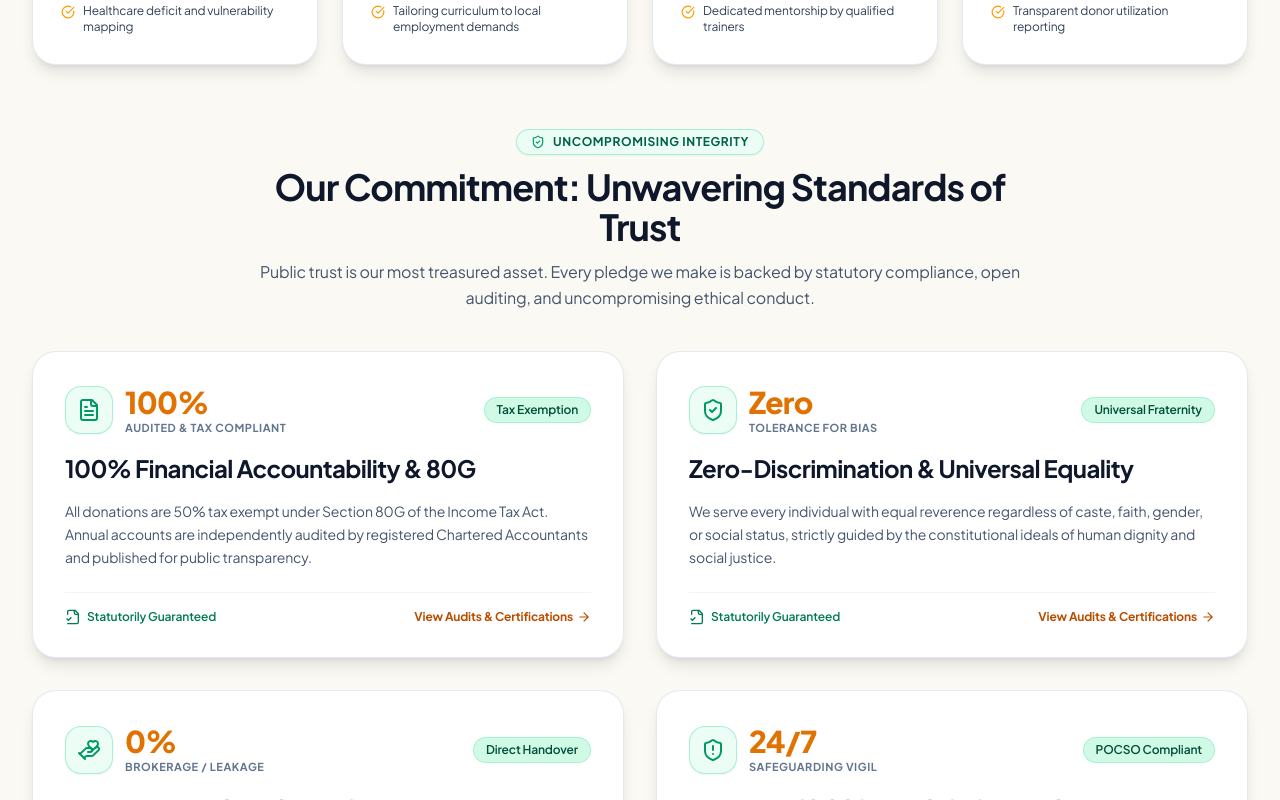
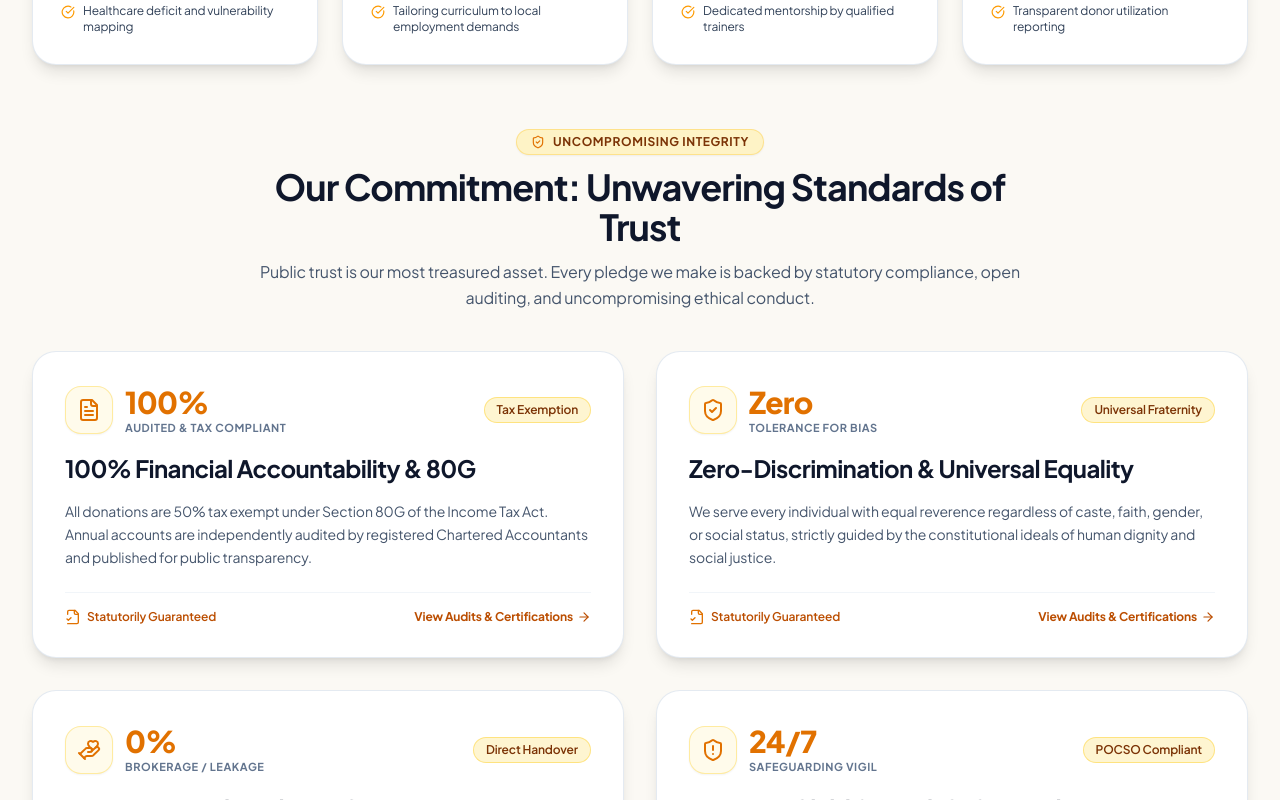
Before and after one commit to ritikmaurya4747/janseva-pratishthan, a Next.js app: page /our-story in a window 1280 px wide. Shown: the part 3760-4560 px from the top of the page. Built offline with nearby package versions, Linux system fonts and the light colour scheme.

Commit message:
color replace

```diff
--- a/src/app/our-story/components/OurCommitmentSection.tsx
+++ b/src/app/our-story/components/OurCommitmentSection.tsx
@@ -8,8 +8,8 @@ export function OurCommitmentSection() {
   return (
     <section className="space-y-10" id="our-commitments">
       <div className="text-center max-w-3xl mx-auto space-y-3">
-        <div className="inline-flex items-center gap-2 px-3.5 py-1 rounded-full dark:bg-emerald-400/10 bg-emerald-50 text-emerald-800 dark:text-emerald-300 border border-emerald-400/30 text-xs font-bold uppercase tracking-wider shadow-xs">
-          <ShieldCheck className="w-3.5 h-3.5 text-emerald-600 dark:text-emerald-400" />
+        <div className="inline-flex items-center gap-2 px-3.5 py-1 rounded-full dark:bg-amber-400/10 bg-amber-100 text-amber-900 dark:text-amber-300 border border-amber-400/30 text-xs font-bold uppercase tracking-wider shadow-xs">
+          <ShieldCheck className="w-3.5 h-3.5 text-amber-600 dark:text-amber-400" />
           <span>Uncompromising Integrity</span>
         </div>
         <h2 className="font-display text-3xl sm:text-4xl font-bold dark:text-white text-slate-900 tracking-tight">
@@ -31,8 +31,8 @@ export function OurCommitmentSection() {
               {/* Header with Stat and Badge */}
               <div className="flex items-center justify-between gap-4">
                 <div className="flex items-center gap-3">
-                  <div className="w-12 h-12 rounded-2xl dark:bg-emerald-400/15 bg-emerald-50 dark:text-emerald-300 text-emerald-800 border border-emerald-400/30 flex items-center justify-center shadow-xs">
-                    <Icon name={item.icon} className="w-6 h-6 text-emerald-600 dark:text-emerald-400" />
+                  <div className="w-12 h-12 rounded-2xl dark:bg-amber-400/15 bg-amber-50 dark:text-amber-300 text-amber-800 border border-amber-300/40 flex items-center justify-center shadow-xs">
+                    <Icon name={item.icon} className="w-6 h-6 text-amber-600 dark:text-amber-400" />
                   </div>
                   <div>
                     <span className="font-display text-2xl sm:text-3xl font-black text-amber-600 dark:text-amber-400">
@@ -44,7 +44,7 @@ export function OurCommitmentSection() {
                   </div>
                 </div>
 
-                <span className="px-3 py-1 rounded-full text-xs font-semibold dark:bg-emerald-950/80 dark:text-emerald-300 bg-emerald-100 text-emerald-900 border border-emerald-300/40 shrink-0">
+                <span className="px-3 py-1 rounded-full text-xs font-semibold dark:bg-blue-950/80 dark:text-amber-300 bg-amber-100/80 text-amber-900 border border-amber-300/50 shrink-0">
                   {item.badge}
                 </span>
               </div>
@@ -63,8 +63,8 @@ export function OurCommitmentSection() {
 
             {/* Bottom Actions */}
             <div className="mt-6 pt-4 border-t border-slate-100 dark:border-white/10 flex items-center justify-between text-xs">
-              <span className="inline-flex items-center gap-1.5 text-emerald-700 dark:text-emerald-400 font-semibold">
-                <FileCheck2 className="w-4 h-4" />
+              <span className="inline-flex items-center gap-1.5 text-amber-700 dark:text-amber-300 font-semibold">
+                <FileCheck2 className="w-4 h-4 text-amber-600 dark:text-amber-400" />
                 Statutorily Guaranteed
               </span>
               <Link
--- a/src/app/our-story/components/OurGoalSection.tsx
+++ b/src/app/our-story/components/OurGoalSection.tsx
@@ -62,7 +62,7 @@ export function OurGoalSection() {
                 <div className="space-y-1.5">
                   {goal.initiatives.map((item, idx) => (
                     <div key={idx} className="flex items-start gap-2 text-xs sm:text-sm dark:text-slate-300 text-slate-700">
-                      <CheckCircle2 className="w-4 h-4 text-emerald-500 dark:text-emerald-400 shrink-0 mt-0.5" />
+                      <CheckCircle2 className="w-4 h-4 text-amber-500 dark:text-amber-400 shrink-0 mt-0.5" />
                       <span>{item}</span>
                     </div>
                   ))}
```
